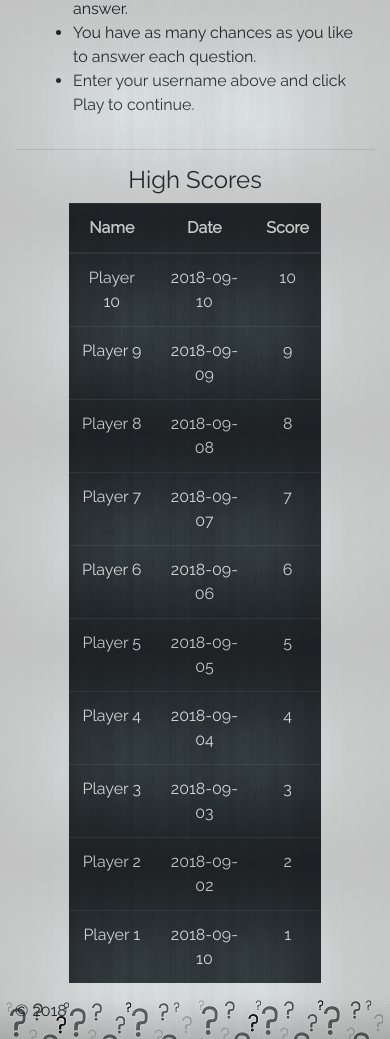
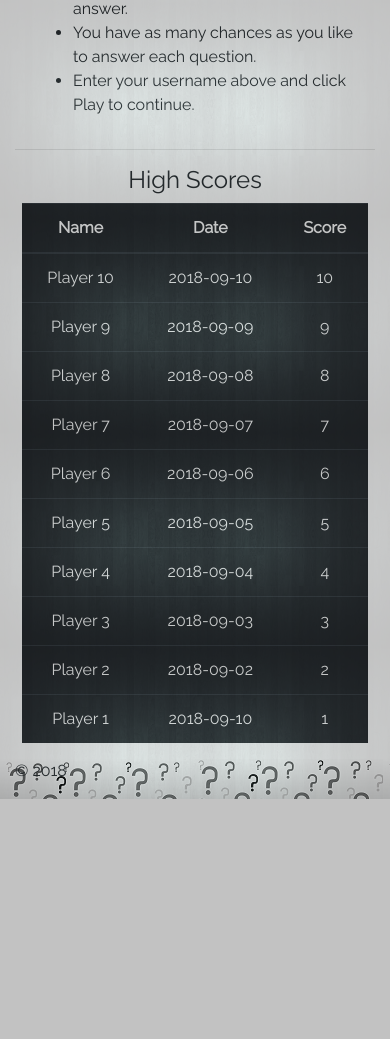
Before and after one commit to hfolcot/riddle-me-this, a Flask app: page / in a window 390 px wide. Shown: the part 427-1466 px from the top of the page. After the commit the page ends 1226 px from the top, so only its background shows below. Run offline with Flask 2, Linux system fonts and the light colour scheme; some libraries are stand-ins or nearby versions; some web fonts are replaced.

Commit message:
change to margin of high score table on smaller screens

```diff
--- a/static/style.css
+++ b/static/style.css
@@ -123,4 +123,8 @@ body {
     margin-left: 5%;
     margin-right: 5%;
 }
+    .high-scores {
+        margin-left: 2%;
+        margin-right: 2%;
+    }
 }
```
